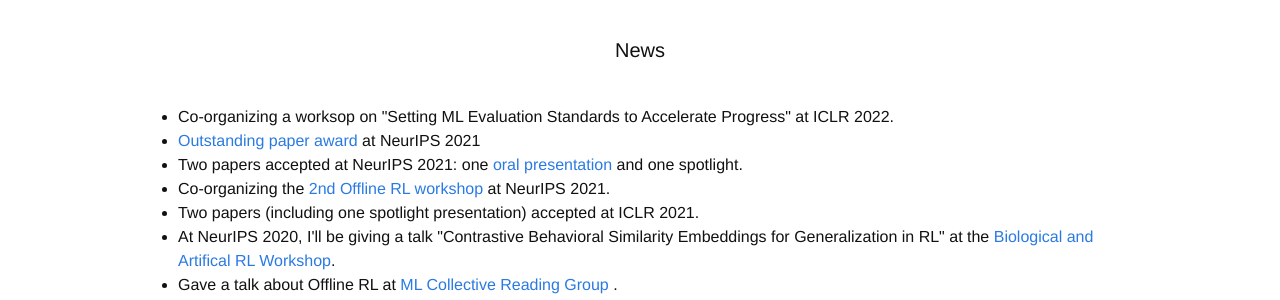
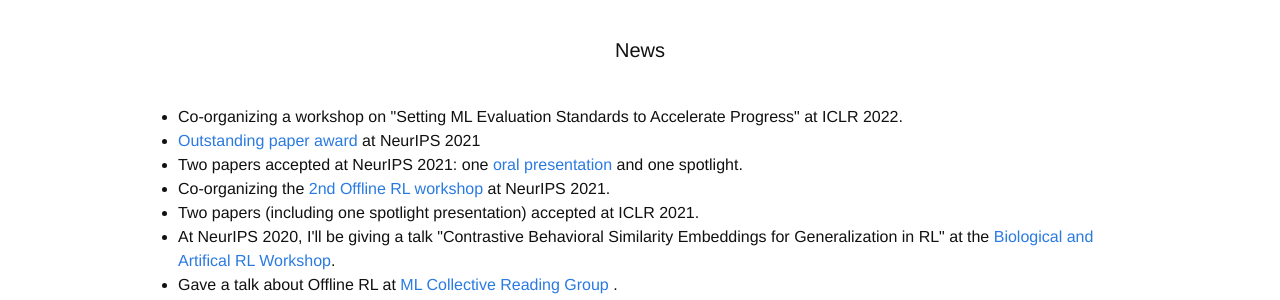
Before and after one commit to agarwl/agarwl.github.io, a Jekyll site: the page built from index.html, in a window 1280 px wide. Shown: the part 525-825 px from the top of the page. Built offline with Jekyll 4.4.1, drawn with Linux system fonts in a browser that asks for light colours; nearby versions of some CDN libraries; some web fonts are replaced; a style sheet for code colours, icons or effects is not loaded.

Commit message:
Minor fix

```diff
--- a/index.html
+++ b/index.html
@@ -23,7 +23,7 @@
 
 <h1 class="page-heading">News</h1>
 <ul>
-  <li> Co-organizing a worksop on "Setting ML Evaluation Standards to Accelerate Progress" at ICLR 2022. </li>
+  <li> Co-organizing a workshop on "Setting ML Evaluation Standards to Accelerate Progress" at ICLR 2022. </li>
   <Li> <a href="https://blog.neurips.cc/2021/11/30/announcing-the-neurips-2021-award-recipients/?s=09">Outstanding paper award</a> at NeurIPS 2021 </li>
   <li> Two papers accepted at NeurIPS 2021: one <a href="https://agarwl.github.io/rliable/"> oral presentation </a> and one spotlight. </li>
   <li> Co-organizing the <a href="https://offline-rl-neurips.github.io/2021"> 2nd Offline RL workshop</a> at NeurIPS 2021.</li>
```
